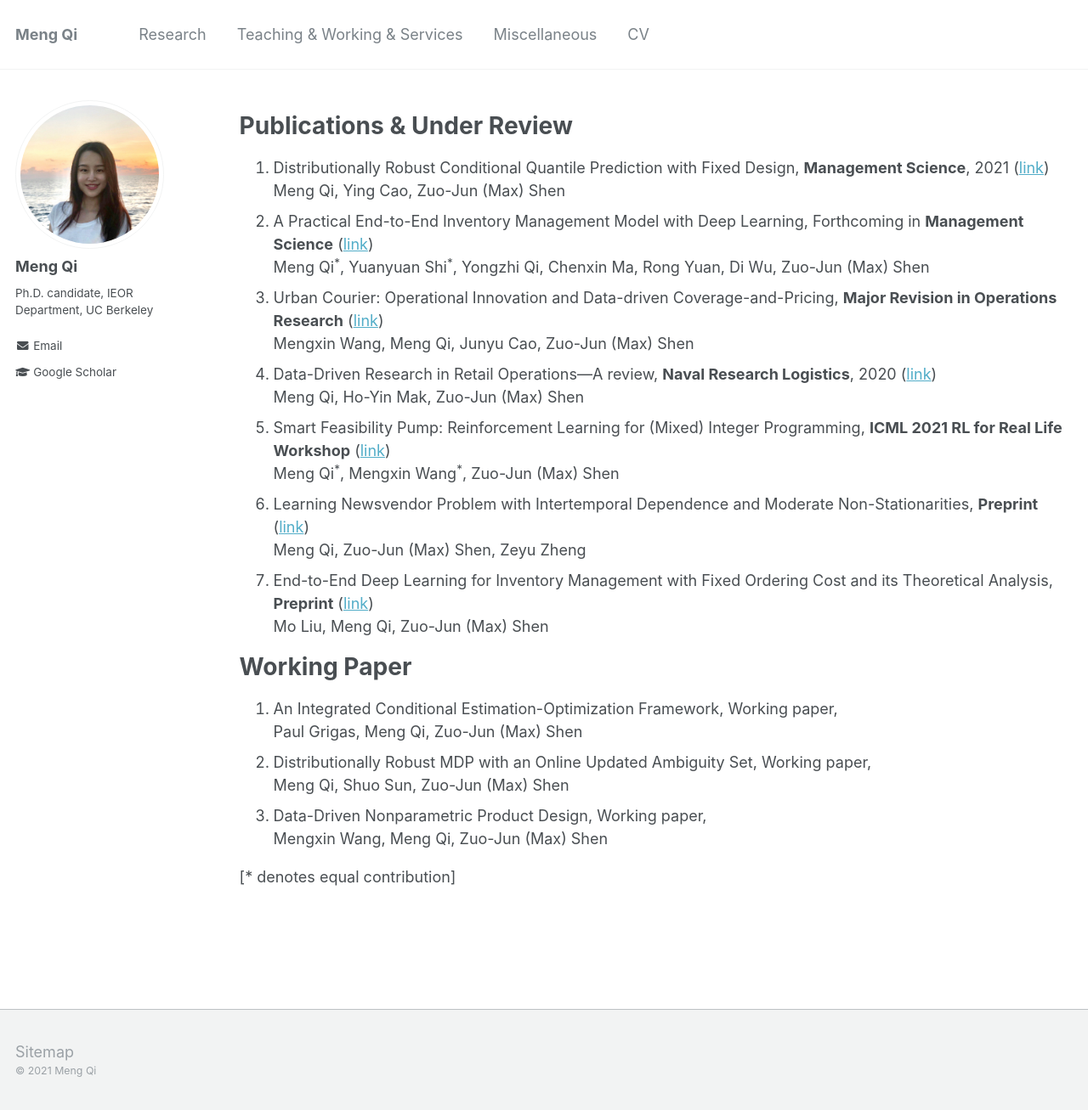
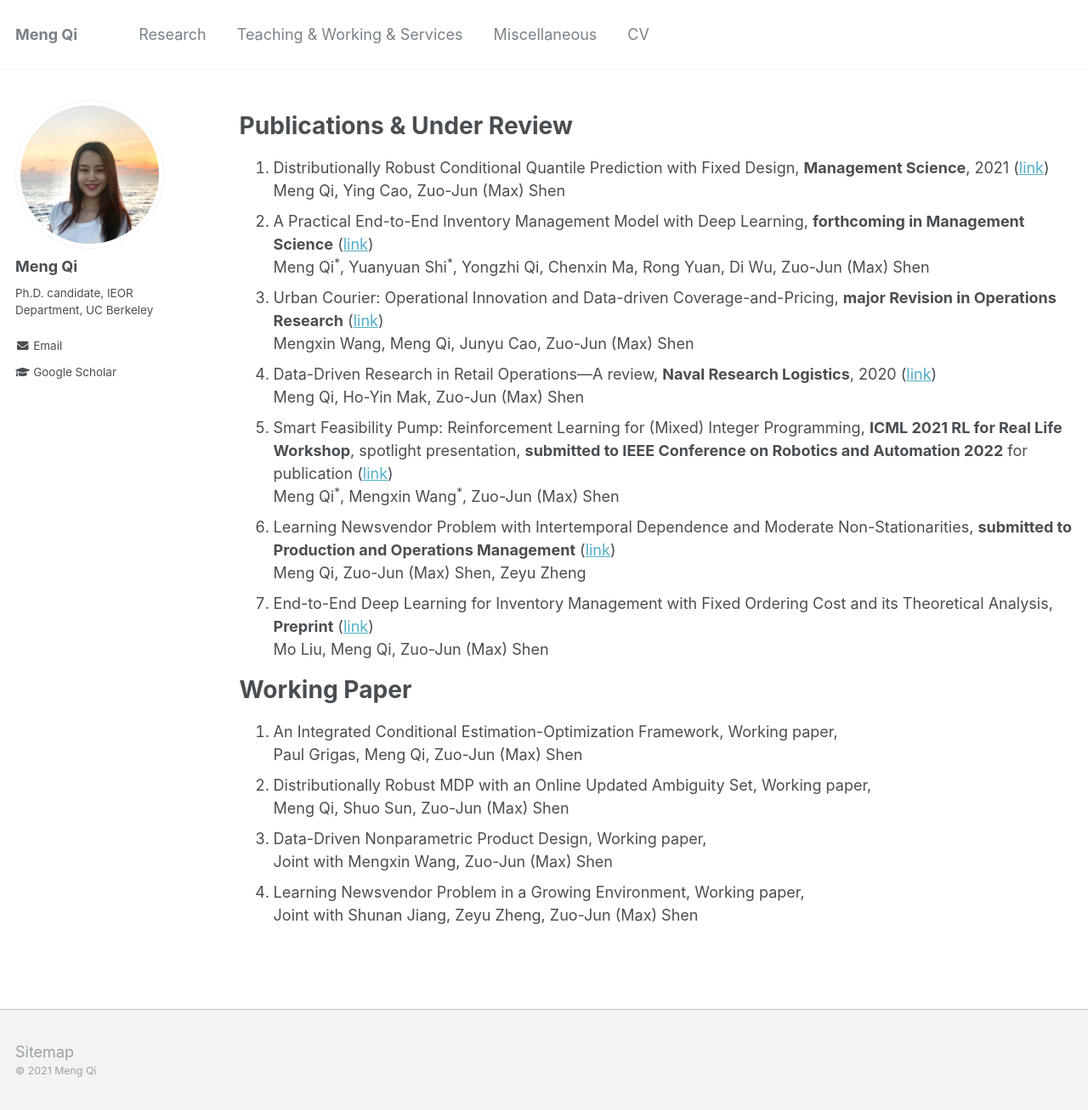
Before and after one commit to alicemengqi/site, a Jekyll site: the page built from _pages/publications.md, in a window 1280 px wide and 1307 px high. Shown: the whole window at 85% size. Built offline with Jekyll 4.4.1, drawn with Linux system fonts in a browser that asks for light colours.

Commit message:
Update publications.md

```diff
--- a/_pages/publications.md
+++ b/_pages/publications.md
@@ -9,15 +9,15 @@ author_profile: true
 # Publications & Under Review
 1. Distributionally Robust Conditional Quantile Prediction with Fixed Design, **Management Science**, 2021 ([link](https://pubsonline.informs.org/doi/abs/10.1287/mnsc.2020.3903))
 Meng Qi, Ying Cao, Zuo-Jun (Max) Shen
-1. A Practical End-to-End Inventory Management Model with Deep Learning, Forthcoming in **Management Science** ([link](https://papers.ssrn.com/sol3/papers.cfm?abstract_id=3737780))
+1. A Practical End-to-End Inventory Management Model with Deep Learning, **forthcoming in Management Science** ([link](https://papers.ssrn.com/sol3/papers.cfm?abstract_id=3737780))
 Meng Qi<sup>*</sup>, Yuanyuan Shi<sup>*</sup>, Yongzhi Qi, Chenxin Ma, Rong Yuan, Di Wu, Zuo-Jun (Max) Shen
-1. Urban Courier: Operational Innovation and Data-driven Coverage-and-Pricing, **Major Revision in Operations Research** ([link](https://papers.ssrn.com/sol3/papers.cfm?abstract_id=3678317))
+1. Urban Courier: Operational Innovation and Data-driven Coverage-and-Pricing, **major Revision in Operations Research** ([link](https://papers.ssrn.com/sol3/papers.cfm?abstract_id=3678317))
 Mengxin Wang, Meng Qi, Junyu Cao, Zuo-Jun (Max) Shen
 1. Data-Driven Research in Retail Operations—A review, **Naval Research Logistics**, 2020 ([link](https://onlinelibrary.wiley.com/doi/full/10.1002/nav.21949))
 Meng Qi, Ho-Yin Mak, Zuo-Jun (Max) Shen
-1. Smart Feasibility Pump: Reinforcement Learning for (Mixed) Integer Programming, **ICML 2021 RL for Real Life Workshop** ([link](https://arxiv.org/abs/2102.09663))
+1. Smart Feasibility Pump: Reinforcement Learning for (Mixed) Integer Programming, **ICML 2021 RL for Real Life Workshop**, spotlight presentation, **submitted to IEEE Conference on Robotics and Automation 2022** for publication ([link](https://arxiv.org/abs/2102.09663))
 Meng Qi<sup>*</sup>, Mengxin Wang<sup>*</sup>, Zuo-Jun (Max) Shen
-1. Learning Newsvendor Problem with Intertemporal Dependence and Moderate Non-Stationarities, **Preprint** ([link](https://papers.ssrn.com/sol3/papers.cfm?abstract_id=3648615))
+1. Learning Newsvendor Problem with Intertemporal Dependence and Moderate Non-Stationarities, **submitted to Production and Operations Management** ([link](https://papers.ssrn.com/sol3/papers.cfm?abstract_id=3648615))
 Meng Qi, Zuo-Jun (Max) Shen, Zeyu Zheng
 1. End-to-End Deep Learning for Inventory Management with Fixed Ordering Cost and its Theoretical Analysis, **Preprint** ([link](https://papers.ssrn.com/sol3/papers.cfm?abstract_id=3888897))
 Mo Liu, Meng Qi, Zuo-Jun (Max) Shen
@@ -30,9 +30,11 @@ Paul Grigas, Meng Qi, Zuo-Jun (Max) Shen
 1. Distributionally Robust MDP with an Online Updated Ambiguity Set, Working paper,
 Meng Qi, Shuo Sun, Zuo-Jun (Max) Shen
 1. Data-Driven Nonparametric Product Design, Working paper,
-Mengxin Wang, Meng Qi, Zuo-Jun (Max) Shen
+Joint with Mengxin Wang, Zuo-Jun (Max) Shen
+1. Learning Newsvendor Problem in a Growing Environment, Working paper,
+Joint with Shunan Jiang, Zeyu Zheng, Zuo-Jun (Max) Shen
 
-[\* denotes equal contribution]
+
 
 <!-- {% if author.googlescholar %}
   You can also find my articles on <u><a href="{{author.googlescholar}}">my Google Scholar profile</a>.</u>
```
